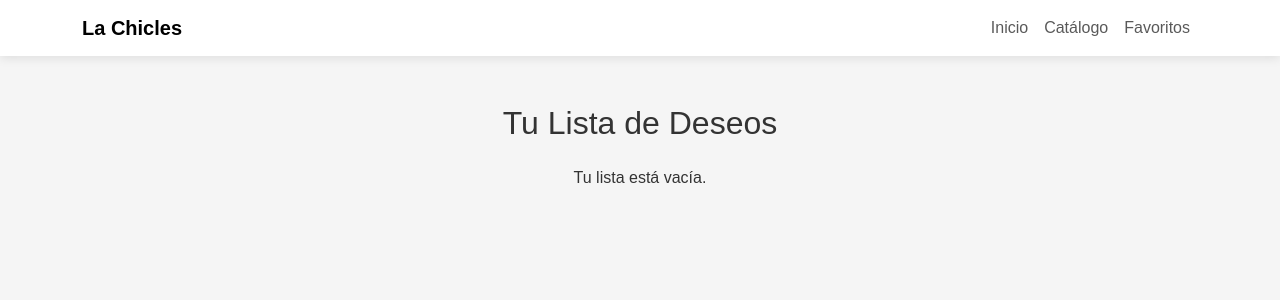
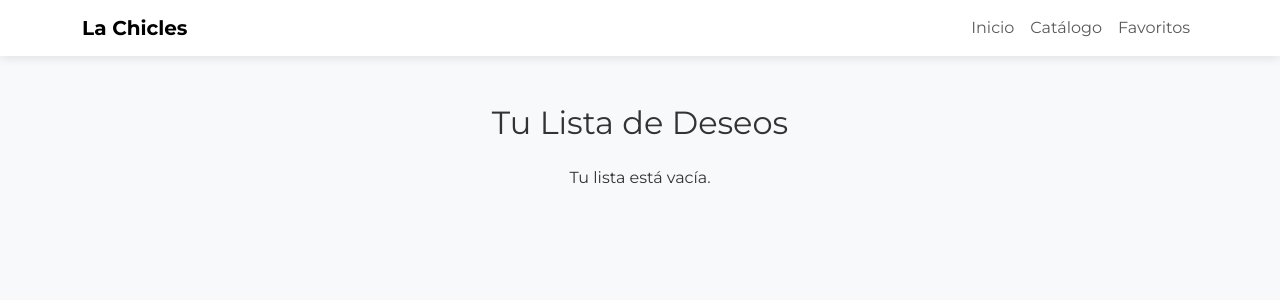
Before and after one commit to Brandon-IH/La-Chicles-, a Flask app: page /wishlist in a window 1280 px wide. Shown: the top 300 px of the page. Run offline with Flask 3, Linux system fonts and the light colour scheme; some libraries are stand-ins or nearby versions.

Commit message:
Update wishlist.html

```diff
--- a/La Chicles - copia/templates/wishlist.html
+++ b/La Chicles - copia/templates/wishlist.html
@@ -4,7 +4,11 @@
     <meta charset="UTF-8">
     <title>Lista de Deseos | La Chicles</title>
     <link href="https://cdn.jsdelivr.net/npm/bootstrap@5.3.0/dist/css/bootstrap.min.css" rel="stylesheet">
+    <link href="https://fonts.googleapis.com/css2?family=Montserrat:wght@400;700&family=Playfair+Display:wght@700&display=swap" rel="stylesheet">
     <link rel="stylesheet" href="static/css/index.css">
+    <link rel="stylesheet" href="static/css/productos.css">
+    <meta name="viewport" content="width=device-width, initial-scale=1.0, maximum-scale=1.0, user-scalable=no">
+    <meta name="theme-color" content="#000000">
 </head>
 <body>
 
```
